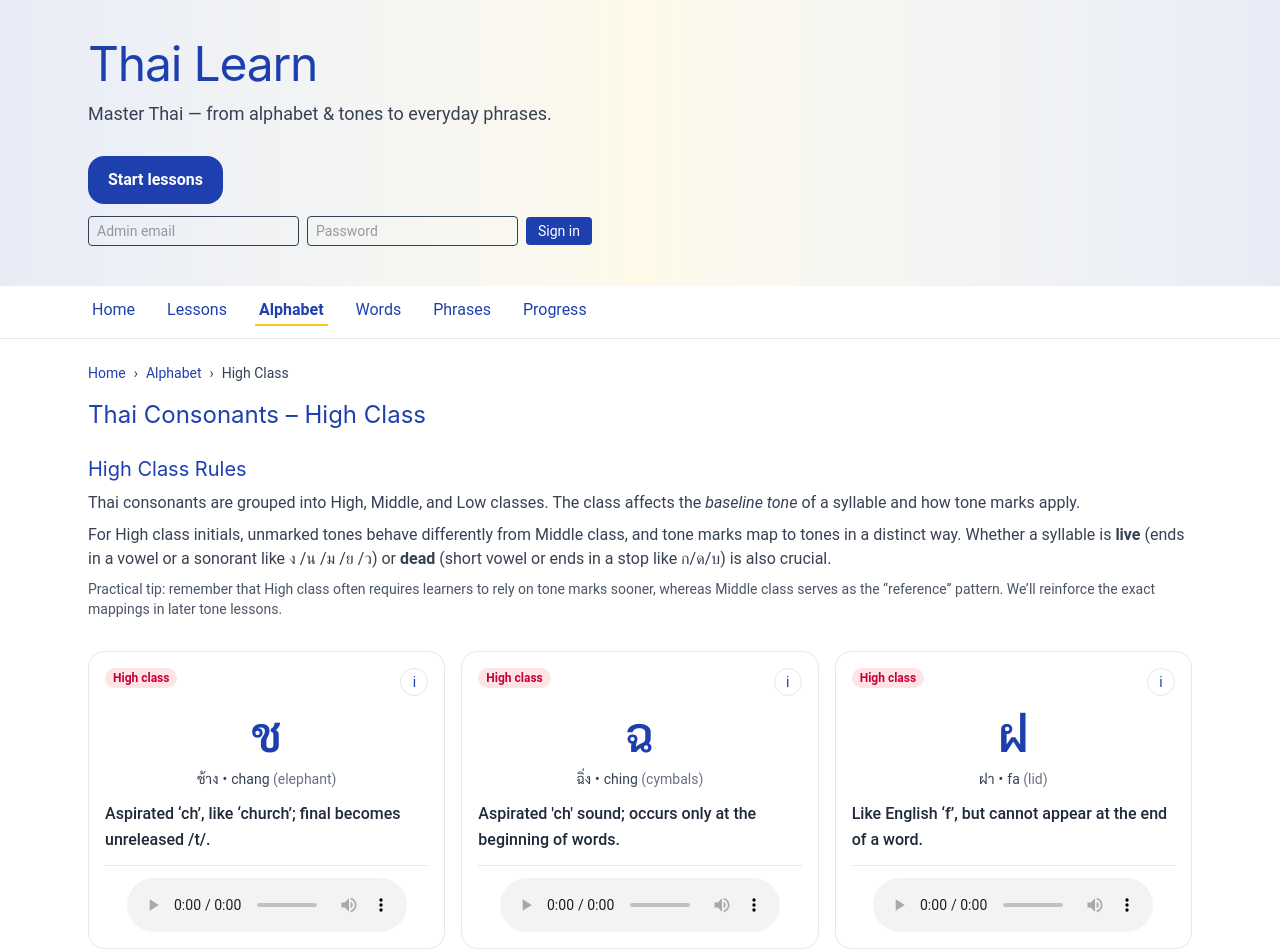
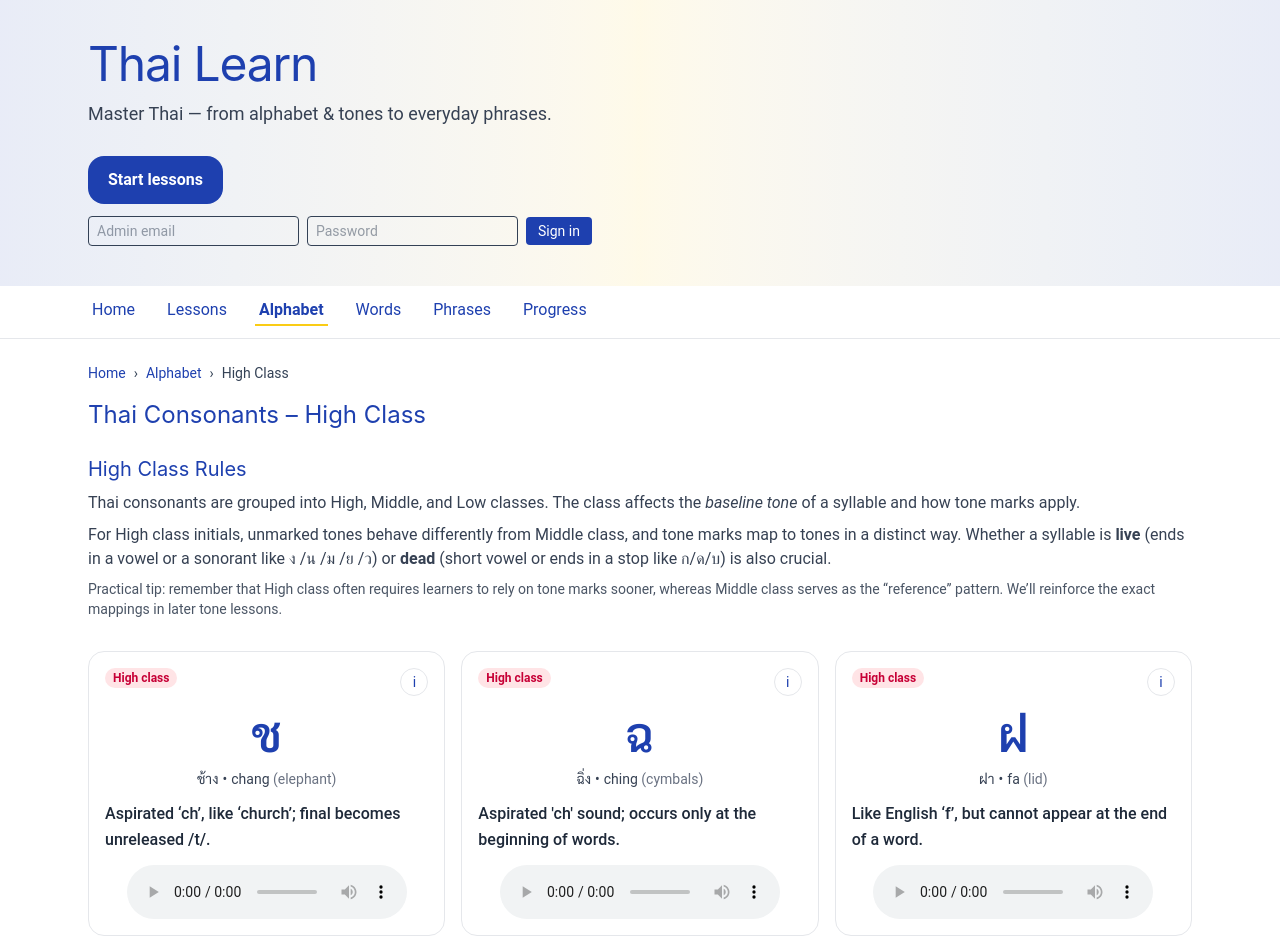
Before and after one commit to drewanderson1975/thai-learn, a React (Vite) app in the folder frontend/: page /alphabet/high in a window 1280 px wide. Shown: the top 951 px of the page. Built offline with nearby package versions, Linux system fonts and the light colour scheme; no server answers; the database is empty.

Commit message:
Correct footer className and layout structure
Fix typo in footer className and adjust layout.

```diff
--- a/frontend/src/components/ThaiGlyphTile.jsx
+++ b/frontend/src/components/ThaiGlyphTile.jsx
@@ -161,7 +161,7 @@ export default function ThaiGlyphTile(props) {
       </div>
 
       {/* Footer anchored at bottom */}
-      <footer className="pt-3 border-t border-gray-200 flex flex-col items-center gap-2">
+      <footer lassName="mt-auto pt-3 flex items-center justify-between">
         <audio controls src={src} className="w-full max-w-[280px] mx-auto" />
       </footer>
 
```
